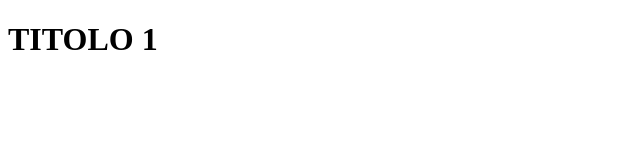
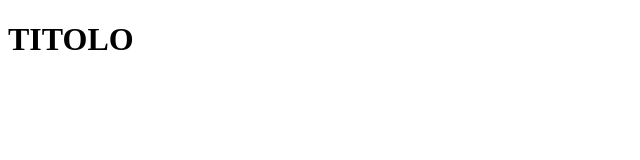
Before and after one commit to alessandroschiano98/html-london-trip, a plain HTML site: page index.html in a window 1280 px wide. Shown: the full height of the page, 0-640 px from the left. Drawn offline with Linux system fonts and the light colour scheme.

Commit message:
Revert "titolo"
This reverts commit 080ed72b6eb4a741d28e4e68dde1d0d99ebe4ddf.

```diff
--- a/index.html
+++ b/index.html
@@ -7,7 +7,7 @@
 </head>
 <body>
 <!-- INIZIO TITOLO -->
- <h1><strong>TITOLO 1</strong></h1>
+ <h1><strong>TITOLO</strong></h1>
 
 </body>
 </html>
```
